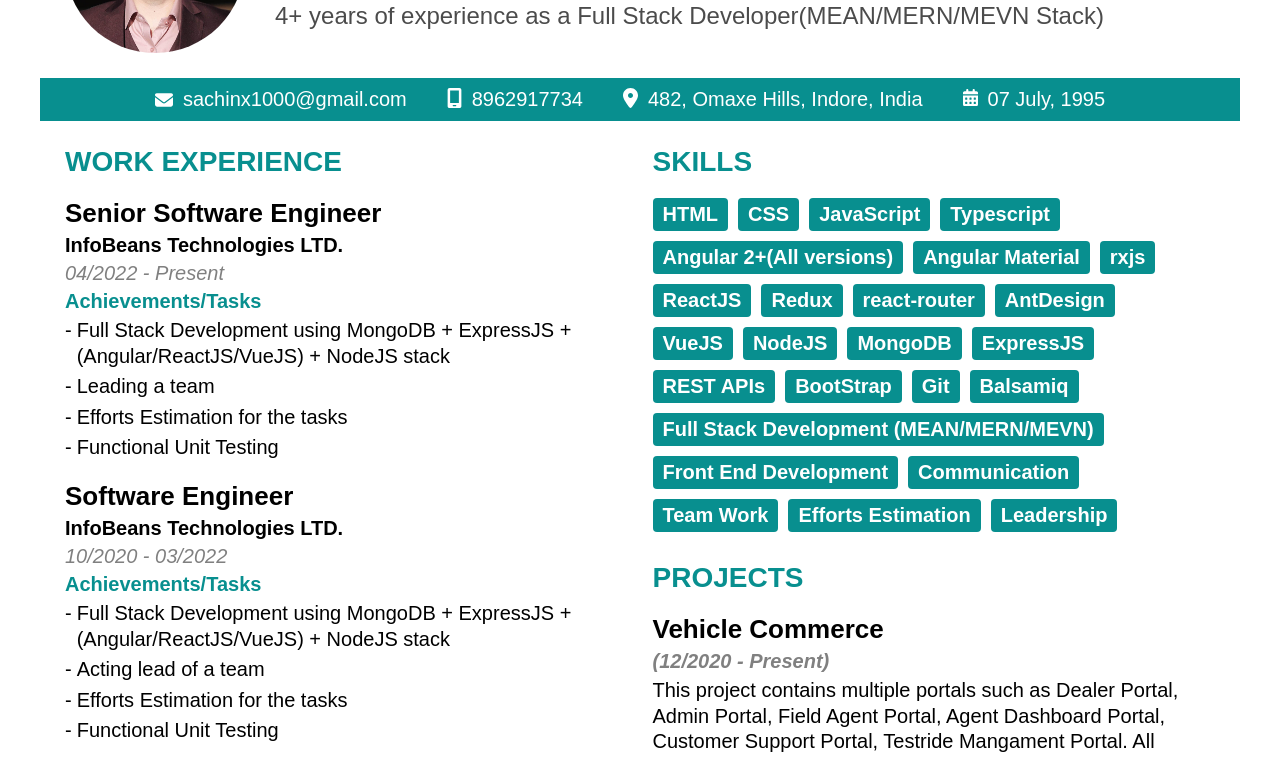
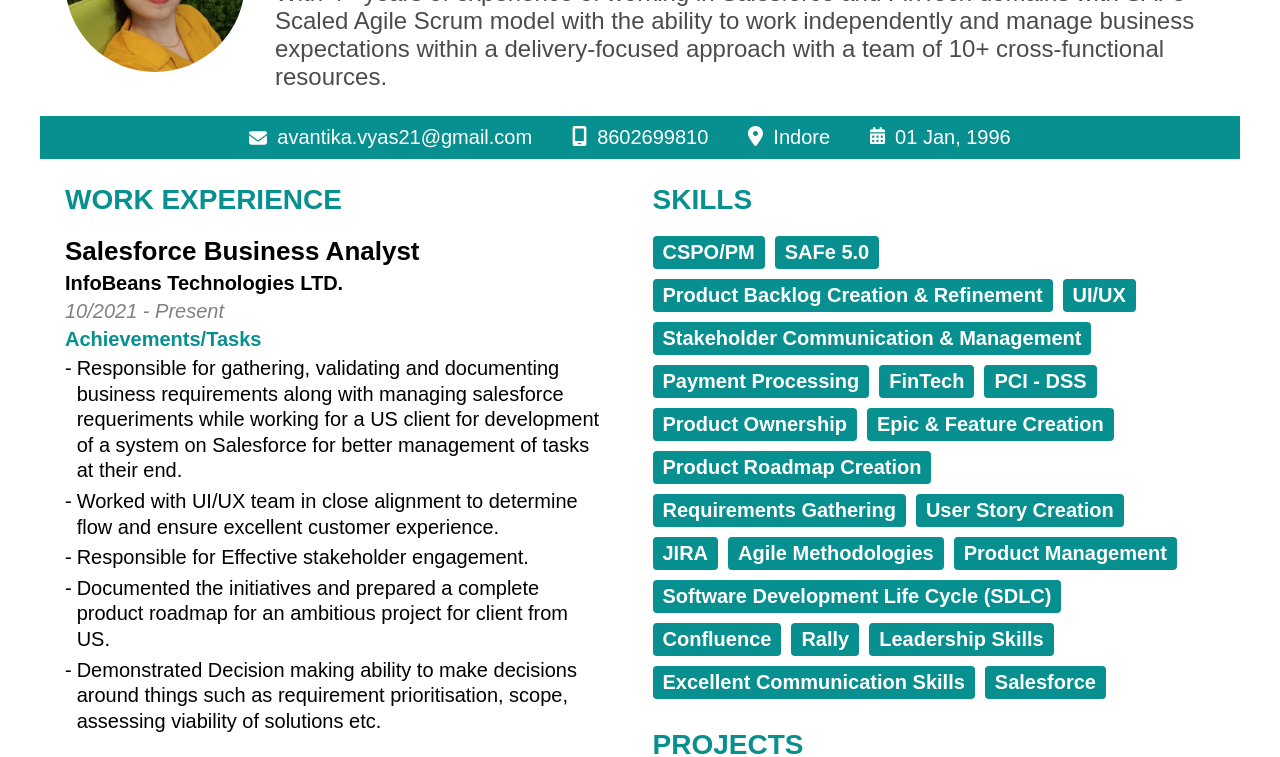
Before and after one commit to sachin7795/Resume, an Angular app: page / in a window 1280 px wide. Shown: the part 160-917 px from the top of the page. Built offline with nearby package versions, Linux system fonts and the light colour scheme.

Commit message:
updated avantika's resume

```diff
--- a/src/app/app.component.ts
+++ b/src/app/app.component.ts
@@ -15,7 +15,7 @@ export class AppComponent {
 
   ngOnInit() {
     this.priyaData = null;
-    this.resumeData = this.sachinAllTechData;
+    this.resumeData = this.avantikaData;
   }
 
   sachinData: any = {
@@ -207,7 +207,7 @@ export class AppComponent {
         ]
       },
       {
-        designation: 'Product Analyst',
+        designation: 'Senior Product Analyst',
         company: 'Worldpay from FIS',
         duration: '07/2020 - 10/2021',
         achievementsOrTasks: [
@@ -221,7 +221,7 @@ export class AppComponent {
       },
       {
         designation: 'Product Owner',
-        company: 'Worldpay',
+        company: 'Worldpay from FIS',
         duration: '11/2018 - 06/2020',
         achievementsOrTasks: [
           'Provided technical insight for product teams to drive decision making.',
@@ -235,7 +235,7 @@ export class AppComponent {
       },
       {
         designation: 'Software Developer Trainee',
-        company: 'Worldpay',
+        company: 'Worldpay from FIS',
         duration: '08/2018 - 11/2018',
         achievementsOrTasks: [
           'Responsible for high level design, development and unit testing of epics and it\'s enhancements.',
@@ -290,9 +290,9 @@ export class AppComponent {
     ],
     projects: [
       {
-        name: 'Personal Management System',
+        name: 'Personnel Management System',
         duration: '11/2021 - Present',
-        description: 'Development of system for personnel and processes management for a non -profit organization in US',
+        description: 'Development of web based system for personnel and process management along with balloting for a non-profit organization in US organisation that regulates standards development and management.',
         teamSize: '22',
         role: 'Salesforce Business Analyst',
         responsibilities: [
@@ -339,7 +339,7 @@ export class AppComponent {
         teamSize: '8',
         role: 'Product Owner',
         responsibilities: [
-          'Managed the feature development and defect backlog on a daily basis to ensure that priorities adhere to the strategic direction outlined by the [Product Manager'
+          'Managed the feature development and defect backlog on a daily basis to ensure that priorities adhere to the strategic direction outlined by the Product Manager'
         ]
       }
     ],
```
